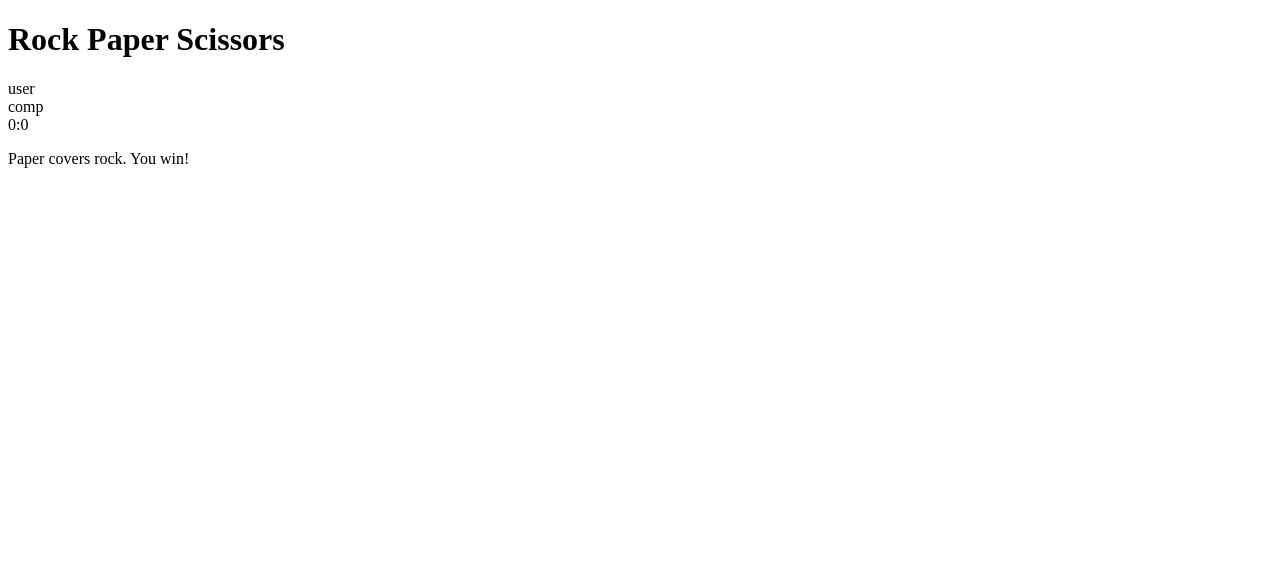
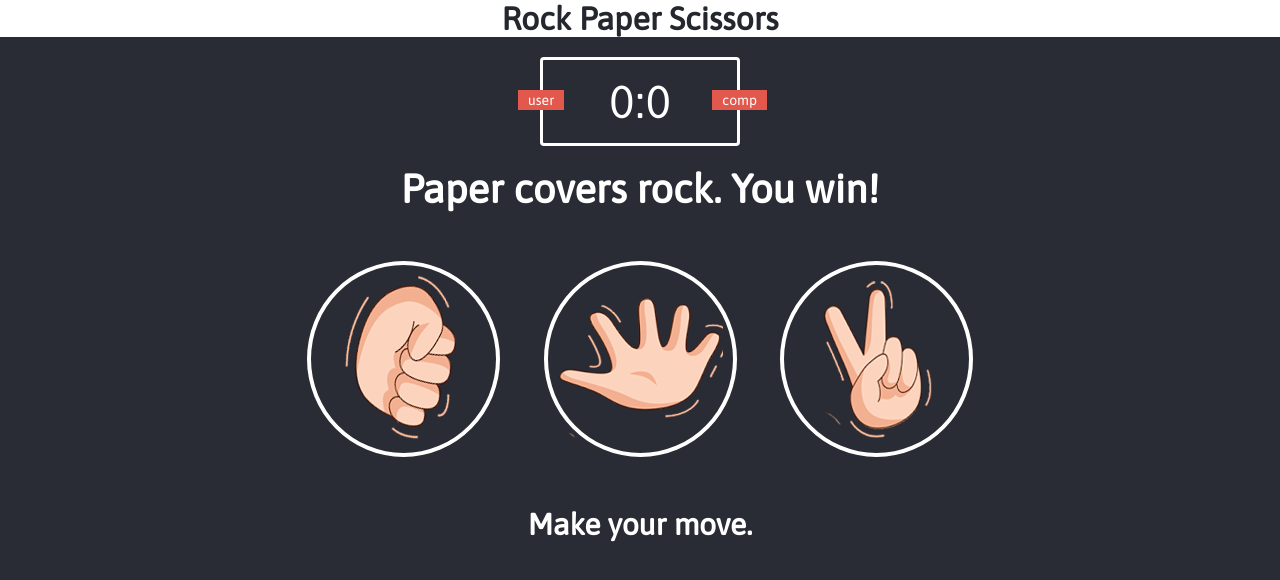
Before and after one commit to alexanderfluna/Rock-Paper-Scissors, a plain HTML site: page index.html in a window 1280 px wide. Drawn offline with Linux system fonts and the light colour scheme.

Commit message:
Finished html & css

```diff
--- a/index.html
+++ b/index.html
@@ -3,6 +3,7 @@
     <head>
         <meta charset="utf-8">
         <title>Rock Paper Scissors</title>
+        <link rel="stylesheet" href="styles.css">
     </head>
 
     <body>
@@ -10,7 +11,7 @@
             <h1>Rock Paper Scissors</h1>
         </header>
 
-        <div class="score">
+        <div class="scoreboard">
             <div id="user-label" class="badge">user</div>
             <div id="comp-label" class="badge">comp</div>
             <span id="user-score">0</span>:<span id="score">0</span>
@@ -21,9 +22,17 @@
         </div>
 
         <div class="choices">
-            <div class="choice">
-                <img src="" alt="">
+            <div id="r" class="choice">
+                <img src="images/rock.png" alt="">
+            </div>
+            <div id="p" class="choice">
+                <img src="images/paper.png" alt="">
+            </div>
+            <div id="s" class="choice">
+                <img src="images/scissors.png" alt="">
             </div>
         </div>
+
+        <p id="action-message">Make your move.</p>
     </body>
 </html>
--- a/styles.css
+++ b/styles.css
@@ -0,0 +1,84 @@
+@import url('https://fonts.googleapis.com/css2?family=Asap&display=swap');
+* {
+  margin: 0;
+  padding: 0;
+  box-sizing: border-box;
+  font-family: Asap, sans-serif;
+}
+
+header {
+  background: white;
+}
+
+header > h1 {
+  color: #24272E;
+  text-align: center;
+}
+
+body {
+  background-color: #292C34;
+}
+
+.scoreboard {
+  margin: 20px auto;
+  padding: 15px 20px;
+  border: 3px solid white;
+  border-radius: 4px;
+  text-align: center;
+  width: 200px;
+  color: white;
+  font-size: 46px;
+  position: relative;
+}
+
+.badge {
+  background: #E2584D;
+  color: white;
+  font-size: 14px;
+  padding: 2px 10px;
+}
+
+#user-label {
+  position: absolute;
+  top: 30px;
+  left: -25px;
+}
+
+#comp-label {
+  position: absolute;
+  top: 30px;
+  right: -30px;
+}
+
+.result {
+  font-size: 40px;
+  color: white;
+  text-align: center;
+  font-weight: bold;
+}
+
+.choices {
+  text-align: center;
+  margin: 50px 0;
+}
+
+.choice {
+  border: 4px solid white;
+  border-radius: 50%;
+  padding: 10px;
+  margin: 0 20px;
+  display: inline-block;
+  transition: all 0.3s ease;
+}
+
+.choice:hover {
+  cursor: pointer;
+  background: #24272E;
+}
+
+#action-message {
+  text-align: center;
+  color: white;
+  font-weight: bold;
+  font-size: 30px;
+}
```
Also changed, not shown: images/paper.png (added), images/rock.png (added), images/scissors.png (added).
